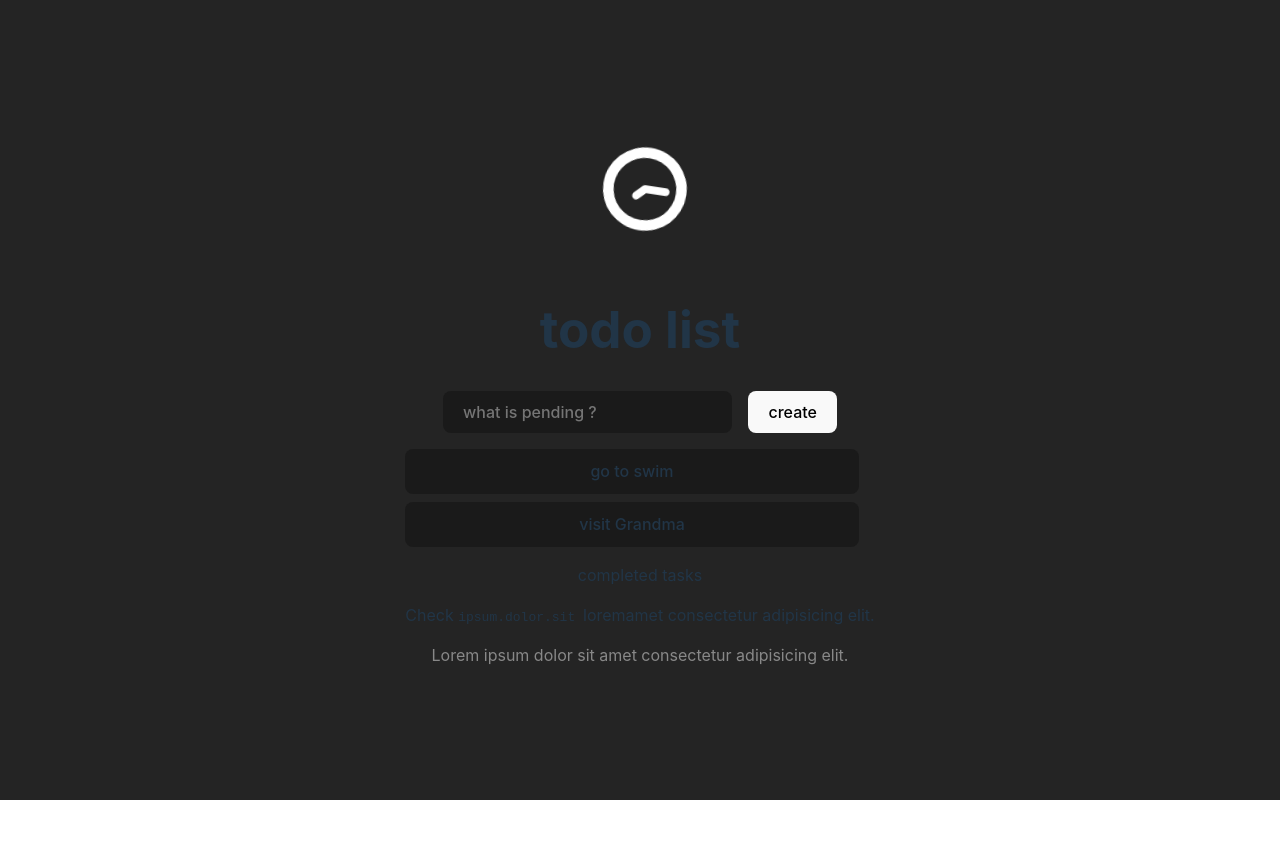
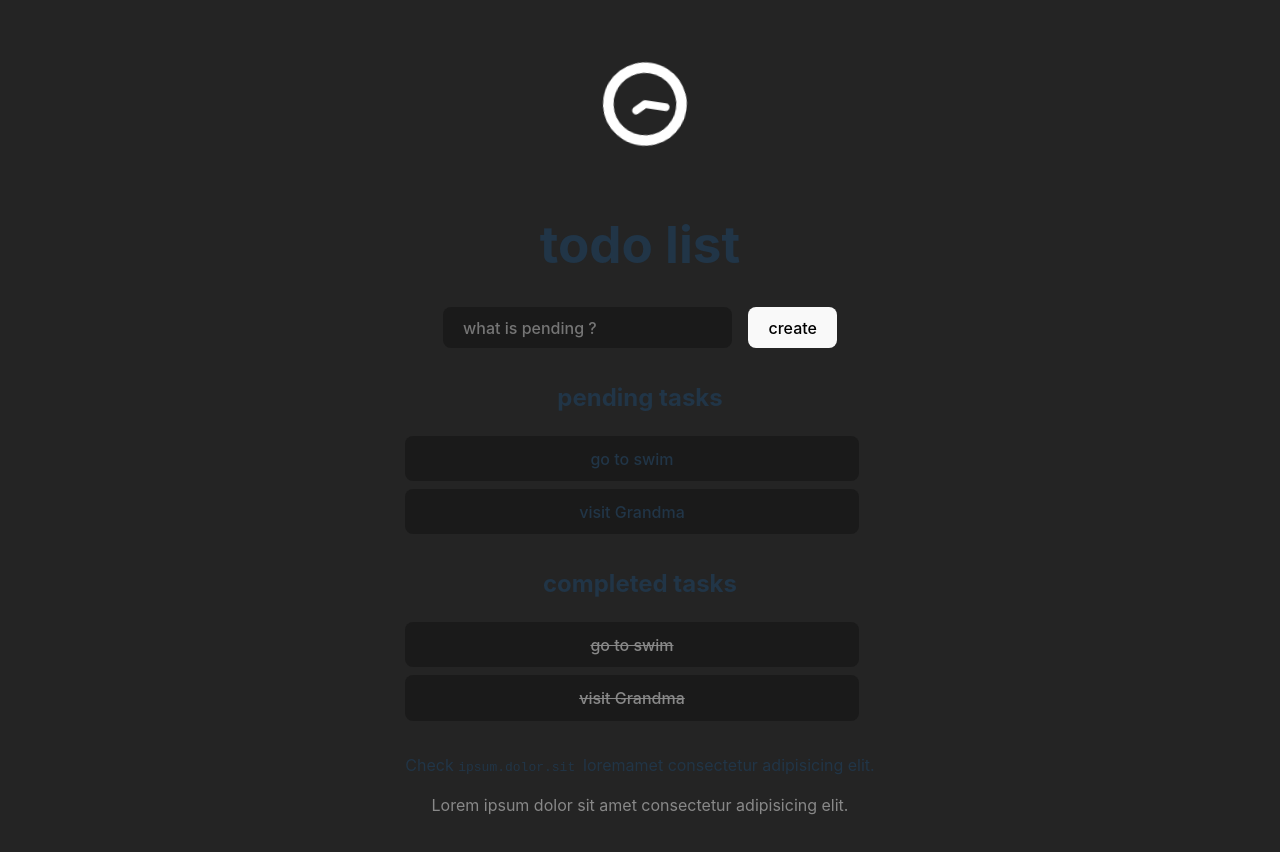
Before and after one commit to alsointech/todo-vite, a React (Vite) app: page / in a window 1280 px wide. Shown: the top 852 px of the page. Before the commit the page ends 800 px from the top, so only its background shows below. Built offline with nearby package versions, Linux system fonts and the light colour scheme.

Commit message:
file update | css updated, tab fixed and organize project

```diff
--- a/src/App.css
+++ b/src/App.css
@@ -41,7 +41,11 @@
   color: #888;
 }
 
-.task-box {
+.input-task-box {
+
+}
+
+.pending-task-box {
   border-radius: 8px;
   border: 1px solid transparent;
   padding: 0.6em 1.2em;
@@ -55,10 +59,27 @@
   margin-bottom: 0.5rem;
 }
 
+.completed-task-box {
+  border-radius: 8px;
+  border: 1px solid transparent;
+  padding: 0.6em 1.2em;
+  font-size: 1em;
+  font-weight: 500;
+  font-family: inherit;
+  text-decoration: line-through;
+  color: #888;
+  background-color: #1a1a1a;
+  cursor:text;
+  transition: border-color 0.25s;
+  margin-right: 1rem;
+  margin-bottom: 0.5rem;
+}
+
 .pending-tasks-box {
-  margin-top: 1rem;
+  margin-top: 2rem;
 }
 
 .completed-tasks-box {
-  margin-top: 1rem;
+  margin-top: 2rem;
+  margin-bottom: 2rem;
 }
--- a/src/App.jsx
+++ b/src/App.jsx
@@ -4,10 +4,14 @@ import './App.css'
 
 let foo = [
     {
-    title: 'go to swim'
+        id: 1,
+        title: 'go to swim',
+        completed: false
     },
     {
-    title: 'visit Grandma'
+        id: 2,
+        title: 'visit Grandma',
+        completed: false
     }
 ]
 
@@ -25,14 +29,15 @@ function App() {
                     <img src={clockIcon} className="logo" alt="clock logo" />
                 </a>
             </div>
+
             <h1>todo list</h1>
-      <div className='input-task'>
+
+            <div className='input-task-box'>
                 <input
                     value={bar}
                     type='text'
                     placeholder='what is pending ?'
                 />
-        {console.log(bar)}
                 <button
                     onClick={() => (setTasks((task) => (
                         [...task, { title: 'cualquier valor de tarea' }]
@@ -40,12 +45,21 @@ function App() {
                     create
                 </button>
             </div >
+
             <div className='pending-tasks-box'>
+                <h2>pending tasks</h2>
                 {tasks.map((task) => (
-          <div className='task-box'>{task.title}</div>
+                    <div className='pending-task-box'>{task.title}</div>
                 ))}
             </div>
-      <div className='completed-tasks-box'>completed tasks</div>
+
+            <div className='completed-tasks-box'>
+                <h2>completed tasks</h2>
+                {tasks.map((task) => (
+                    <div className='completed-task-box'>{task.title}</div>
+                ))}
+            </div>
+
             <p>
                 Check <code> ipsum.dolor.sit </code>loremamet consectetur adipisicing elit.
             </p>
```
Also changed, not shown: 1 other file (tests, documents, lock files or other folders). Lines whose indentation alone changed are shown as unchanged.
